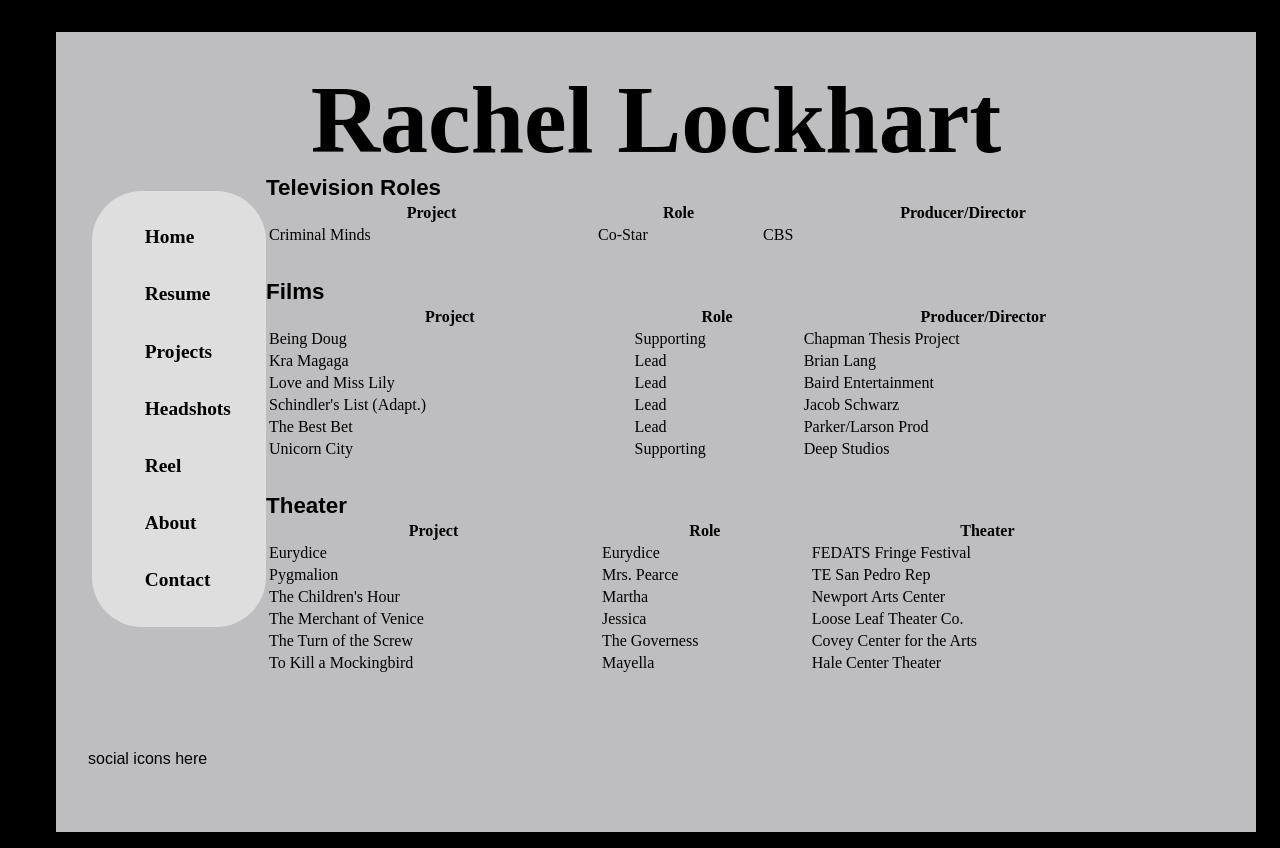
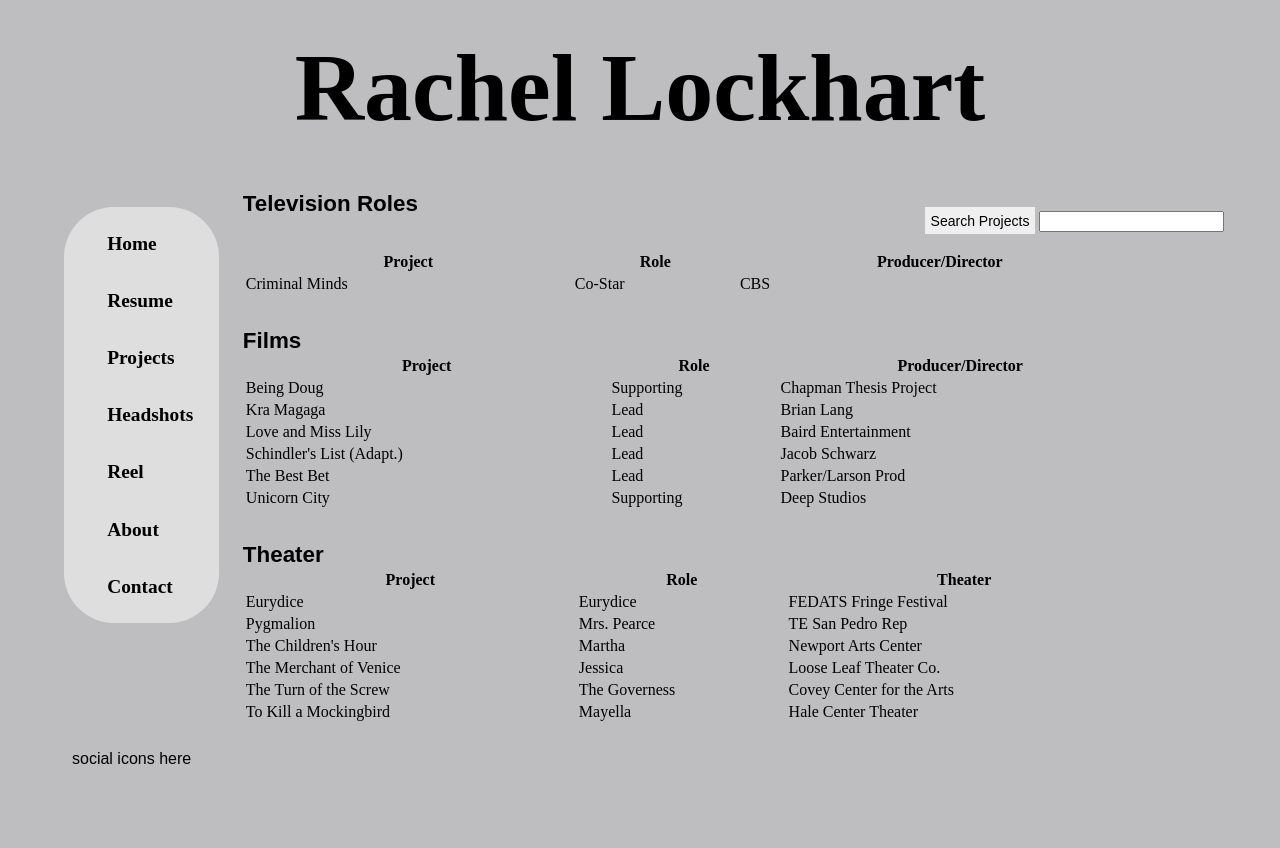
Before and after one commit to Adonias1/CECS470Project, a PHP site: page /resume.php in a window 1280 px wide; the page is wider, and only the part inside the window is pictured. After the commit the page ends 764 px from the top of that part, so only its background shows below. Run offline with PHP 8.4, Linux system fonts and the light colour scheme; data comes from the database, SQL or seed files in the repository; data that the repository does not hold is empty.

Commit message:
Playing with styles
made some minor changes to layout

```diff
--- a/includes/header.php
+++ b/includes/header.php
@@ -1,5 +1,7 @@
 <header>
-	<h1 class="rachel-title"><a href="index.php">Rachel Lockhart</a></h1>
+	<div id="logo">
+		<h1 class="rachel-title"><a href="index.php">Rachel Lockhart</a></h1>
+	</div>
 	<nav>
 		<li><a href="index.php">Home</a></li>
 		<li><a href="resume.php">Resume</a></li>
--- a/resume.php
+++ b/resume.php
@@ -19,6 +19,11 @@ if ($error != null) {
 <body>
 	<div class="main-content">
 		<?php include "includes/header.php"; ?>
+
+		<form class="search-bar" action="#" method="post">
+			<input class="button" type="submit" name="submit" value="Search Projects">
+			<input type="search" name="search" value="">
+		</form>
 
 		<!-- GENERATE TV EXPREIENCE FROM DATABASE -->
 		<h1 class="resume-title">Television Roles</h1>
--- a/styles/styles.css
+++ b/styles/styles.css
@@ -6,21 +6,23 @@ html, body {
 	width: 100%;
 	max-width: 1200px;
 	margin: 0 auto;
-	padding: 1em;
 	overflow: auto;
 }
 body {
-	padding: 1em;
 	background-color: black;
+	background-color: #BEBEC0;
+	/*background-image:url("../images/headshot1.jpg");*/
+	background-repeat: no-repeat;
 }
 .main-content {
 	/*TODO background image for all pages (Besides homepage)*/
-	background-color: #BEBEC0;
+	/*background-color: #BEBEC0;
 	height: 100%;
 	width: 100%;
+	padding: 1em;*/
 }
 .homepage {
-	background-image:url("../images/headshot1.jpg");
+	/*background-image:url("../images/headshot1.jpg");*/
 	background-repeat: no-repeat;
 }
 .rachel-title {
@@ -33,6 +35,9 @@ body {
 	text-decoration: none;
 	color: black;
 }
+#logo {
+	margin-bottom: 4%;
+}
 .resume-title {
 	font-size: 1.4em;
 }
@@ -42,8 +47,8 @@ body {
 }
 /*NAVIGATION*/
 nav {
-	margin: 1em 0em 1em 3%;
-	padding: 1.1em;
+	margin: 1em 2% 1em 2%;
+	padding: .5em;
 	float: left;
 	background: rgb(255,255,255);
 	background: rgba(255,255,255, 0.5);
@@ -69,3 +74,14 @@ footer {
 	position: absolute;
 	bottom: 0;
 }
+.search-bar {
+	float: right;
+	margin: 1em;
+}
+.button {
+	padding: .4em;
+	border: none;
+	text-align: center;
+	text-decoration: none;
+	font-size: 14px;
+}
```
